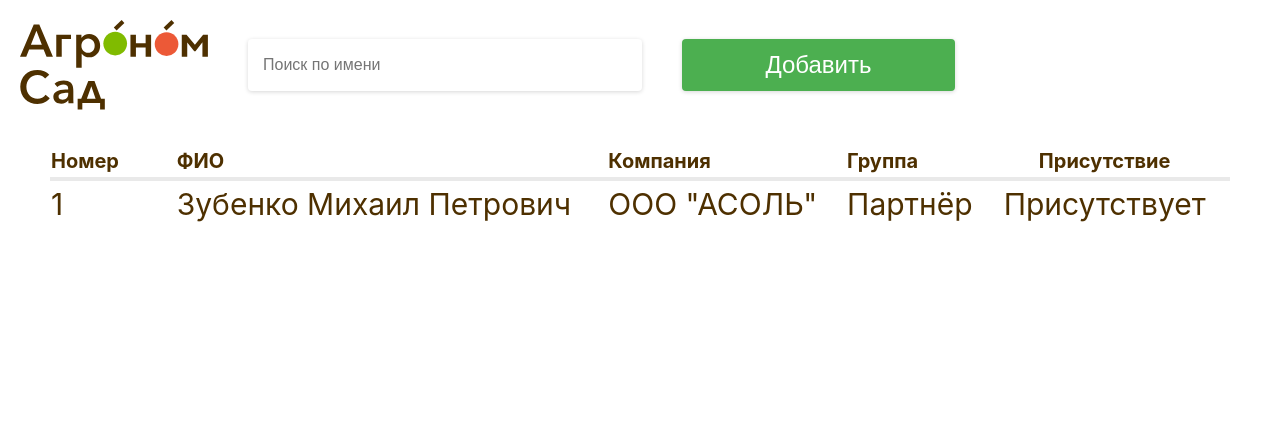
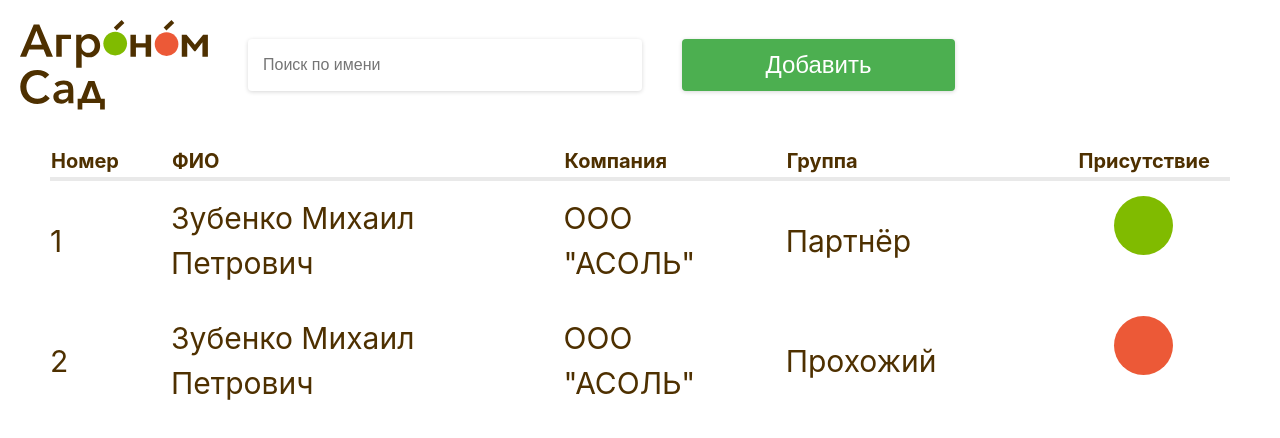
Before and after one commit to Rus7Iv/agro-garden, a Vue app: page / in a window 1280 px wide. Shown: the top 438 px of the page. Built offline with nearby package versions, Linux system fonts and the light colour scheme.

Commit message:
feature/table | added indicator in MainPage

```diff
--- /dev/null
+++ b/src/components/PresenceIndicator.vue
@@ -0,0 +1,28 @@
+<template>
+    <div class="presence-indicator" v-if="isPresent" />
+    <div class="absence-indicator" v-else />
+</template>
+
+<script setup lang="ts">
+import { defineProps } from 'vue';
+
+const { isPresent } = defineProps({
+  isPresent: Boolean,
+});
+</script>
+
+<style scoped>
+.presence-indicator {
+    width: 59px;
+    height: 59px;
+    background-color: #80BB00;
+    border-radius: 50%;
+}
+
+.absence-indicator {
+    width: 59px;
+    height: 59px;
+    background-color: #EC5937;
+    border-radius: 50%;
+}
+</style>
--- a/src/pages/MainPage.vue
+++ b/src/pages/MainPage.vue
@@ -6,6 +6,7 @@
                 <th>ФИО</th>
                 <th>Компания</th>
                 <th>Группа</th>
+                <th></th>
                 <th>Присутствие</th>
             </tr>
         </thead>
@@ -15,12 +16,26 @@
                 <td>Зубенко Михаил Петрович</td>
                 <td>ООО "АСОЛЬ"</td>
                 <td>Партнёр</td>
-                <td>Присутствует</td>
+                <td></td>
+                <td>
+                    <PresenceIndicator :is-present="true" />
+                </td>
+            </tr>
+            <tr>
+                <td>2</td>
+                <td>Зубенко Михаил Петрович</td>
+                <td>ООО "АСОЛЬ"</td>
+                <td>Прохожий</td>
+                <td></td>
+                <td>
+                    <PresenceIndicator :is-present="false" />
+                </td>
             </tr>
         </tbody>
     </table>
 </template>
 <script setup lang="ts">
+import PresenceIndicator from '../components/PresenceIndicator.vue'
 </script>
 <style scoped>
 .table-container {
@@ -40,6 +55,7 @@ th {
 
 td {
     font-size: 30px;
+    padding: 15px 0;
 }
 
 td, th {
@@ -49,5 +65,7 @@ td, th {
 
 td:last-child, th:last-child {
     text-align: center;
+    justify-content: center;
+    display: flex;
 }
 </style>
```
